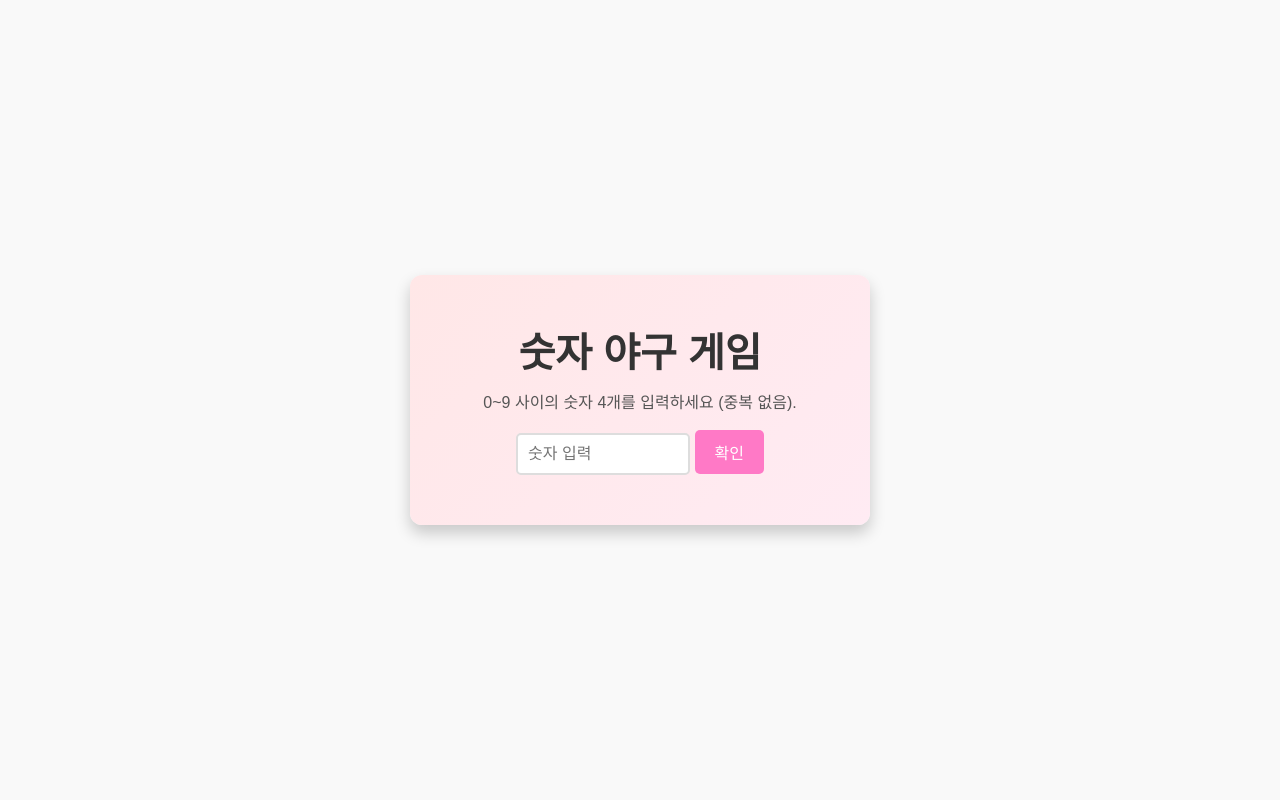
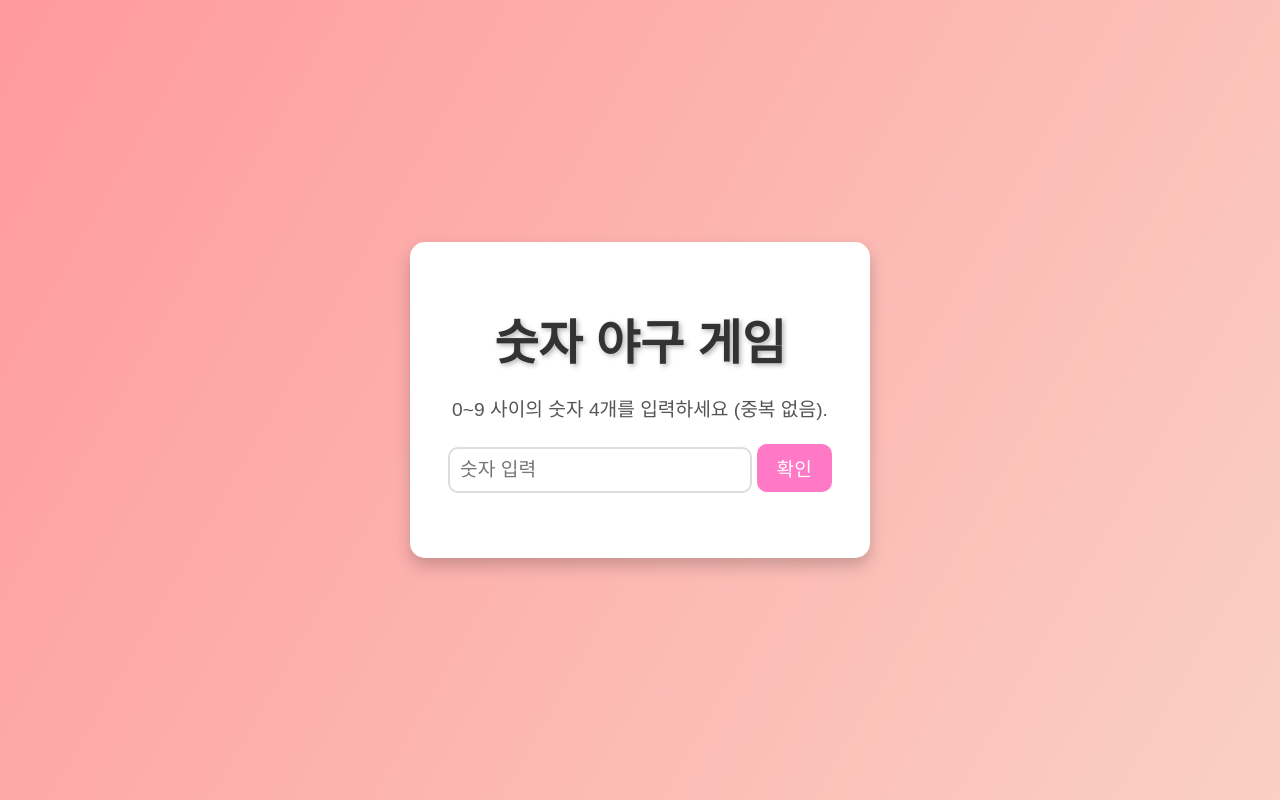
Before and after one commit to devCharlotte/my-number-baseball, a plain HTML site: page index.html in a window 1280 px wide. Drawn offline with Linux system fonts and the light colour scheme; a web font is replaced by a local one.

Commit message:
Update index.html

```diff
--- a/index.html
+++ b/index.html
@@ -1,5 +1,5 @@
 <!DOCTYPE html>
-<html lang="en">
+<html lang="ko">
 <head>
     <meta charset="UTF-8">
     <meta name="viewport" content="width=device-width, initial-scale=1.0">
@@ -14,9 +14,9 @@
 
         body {
             font-family: 'HakgyoansimNadeuriTTF-B', Arial, sans-serif;
-            background-color: #f9f9f9;
             margin: 0;
             padding: 0;
+            background: linear-gradient(120deg, #ff9a9e, #fad0c4);
             display: flex;
             justify-content: center;
             align-items: center;
@@ -24,54 +24,55 @@
         }
 
         h1 {
-            font-size: 2.5rem;
+            font-size: 3rem;
             color: #333;
-            margin-bottom: 10px;
+            margin-bottom: 20px;
+            text-shadow: 2px 2px 5px rgba(0, 0, 0, 0.3);
         }
 
         .game-container {
-            background: linear-gradient(135deg, #ffe7e7, #ffebf3);
-            padding: 20px 30px;
-            border-radius: 12px;
+            background: #fff;
+            padding: 30px;
+            border-radius: 15px;
             box-shadow: 0 8px 16px rgba(0, 0, 0, 0.2);
             text-align: center;
             max-width: 400px;
-            width: 100%;
+            width: 90%;
         }
 
         p {
-            font-size: 1rem;
+            font-size: 1.2rem;
             margin: 10px 0;
             color: #555;
         }
 
         input {
             font-family: inherit;
-            font-size: 1rem;
+            font-size: 1.2rem;
             padding: 10px;
-            width: 150px;
-            margin: 10px 0;
+            width: 70%;
+            margin: 15px 0;
             border: 2px solid #ddd;
-            border-radius: 5px;
-            transition: all 0.3s;
+            border-radius: 10px;
+            transition: all 0.3s ease;
         }
 
         input:focus {
             outline: none;
             border-color: #ff79c6;
-            box-shadow: 0 0 8px rgba(255, 121, 198, 0.5);
+            box-shadow: 0 0 10px rgba(255, 121, 198, 0.6);
         }
 
         button {
             font-family: inherit;
-            font-size: 1rem;
+            font-size: 1.2rem;
             padding: 10px 20px;
             background-color: #ff79c6;
             color: white;
             border: none;
-            border-radius: 5px;
+            border-radius: 10px;
             cursor: pointer;
-            transition: all 0.3s;
+            transition: all 0.3s ease;
         }
 
         button:hover {
@@ -86,18 +87,20 @@
         }
 
         li {
-            background-color: #fff;
+            background-color: #ffe6f2;
             margin: 5px 0;
-            padding: 8px;
-            border-radius: 5px;
+            padding: 10px;
+            border-radius: 8px;
+            font-size: 1.1rem;
+            color: #333;
             box-shadow: 0 2px 4px rgba(0, 0, 0, 0.1);
         }
 
         #message {
-            font-size: 1.2rem;
+            font-size: 1.5rem;
             font-weight: bold;
             color: #ff5555;
-            margin-top: 10px;
+            margin-top: 15px;
         }
     </style>
 </head>
```
